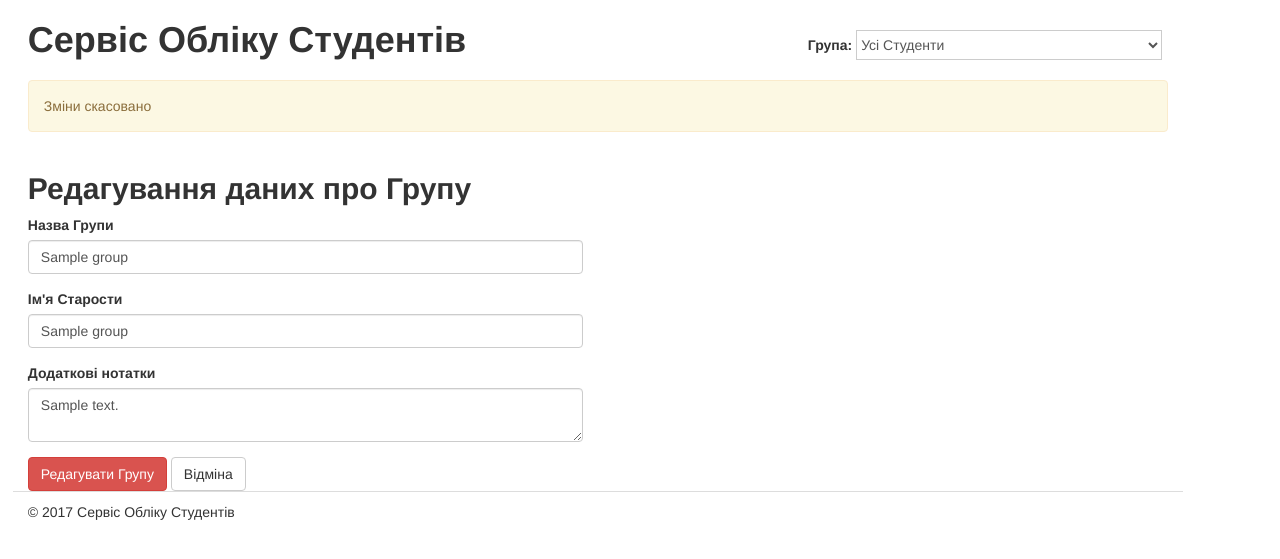
After one commit to alexlytvyn/ci-studentsdb, a CodeIgniter app: page /database/index.php/groups/edit/1 in a window 1280 px wide. The commit adds this page. Shown: the top 559 px of the page. Run offline with CodeIgniter, Linux system fonts and the light colour scheme; tables that the repository leaves empty or names only in its code hold one stand-in row (values such as "Sample post").

Commit message:
Add Group Editing Feature.

```diff
--- a/application/controllers/Groups.php
+++ b/application/controllers/Groups.php
@@ -73,4 +73,22 @@ class Groups extends CI_Controller
         $this->load->view('templates/group_delete_confirm', $data);
         $this->load->view('parts/footer');
     }
+
+		public function edit($id)
+    {
+			$data['title'] = 'Редагування інформації про Групу';
+			if (isset($_POST['edit_group_button'])) {
+					if ($this->groups_model->group_update($id)) {
+							$this->session->set_flashdata('success', 'Дані про Групу було успішно оновлено!');
+							redirect(base_url().'groups/edit/'.$id, 'refresh');
+					} else {
+							$this->session->set_flashdata('error', 'A error occured during data updating. Please try again later.');
+							redirect(base_url().'groups/edit/'.$id, 'refresh');
+					}
+			}
+			$data['current_group'] = $this->groups_model->get_group($id);
+			$this->load->view('parts/header', $data);
+			$this->load->view('templates/group_edit', $data);
+			$this->load->view('parts/footer');
+    }
 }
--- a/application/models/Groups_model.php
+++ b/application/models/Groups_model.php
@@ -39,4 +39,16 @@ class Groups_model extends CI_Model
 			$query = $this->db->get();
 			return $query->row();
 		}
+
+		public function group_update($id)
+    {
+			$data = array(
+					'group_name' => $this->input->post('group_name'),
+					'leader_name' => $this->input->post('leader_name'),
+					'notes' => $this->input->post('notes')
+			);
+			$this->db->where('id', $id);
+			$this->db->update('groups', $data);
+			return $id;
+    }
 }
--- /dev/null
+++ b/application/views/templates/group_edit.php
@@ -0,0 +1,31 @@
+<!-- Start Main Page Content -->
+		<div class="row" id="content-columns">
+			<div class="col-xs-12" id="status-message">
+				<!-- Status Message -->
+				<div class="alert alert-warning">Зміни скасовано</div>
+			</div>
+		</div>
+		<div class="row">
+		  <div class="col-md-6">
+				<!-- Start Groups Editing Form -->
+				<form class="" action="" method="post">
+					<h2>Редагування даних про Групу</h2>
+					<div class="form-group">
+					  <label for="group_name">Назва Групи</label>
+					  <input type="text" class="form-control" name="group_name" placeholder="Введіть Назву Групи" value="<?php echo $current_group->group_name; ?>">
+					</div>
+					<div class="form-group">
+					  <label for="leader_name">Ім'я Старости</label>
+					  <input type="text" class="form-control" name="leader_name" placeholder="Введіть ім'я Старости" value="<?php echo $current_group->leader_name; ?>">
+					</div>
+					<div class="form-group">
+					  <label for="notes">Додаткові нотатки</label>
+					  <textarea name="notes" class="form-control" placeholder="Тут можна вказати додаткові нотатки"><?php echo $current_group->notes; ?></textarea>
+					</div>
+					<button type="submit" name="edit_group_button" class="btn btn-danger">Редагувати Групу</button>
+					<a href="<?php echo base_url().'groups'; ?>" class="btn btn-default">Відміна</a>
+				</form>
+
+		  </div>
+		</div>
+		<!-- End Main Page Content -->
--- a/application/views/templates/groups.php
+++ b/application/views/templates/groups.php
@@ -19,8 +19,8 @@
 						<?php foreach ($groups as $group): ?>
 							<tr>
 								<td><?php echo $i++; ?></td>
-								<td><a title="Редагувати" href="#"><?php echo $group->group_name; ?></a></td>
-								<td><a title="Редагувати" href="#"><?php echo $group->leader_name; ?></a></td>
+								<td><a title="Редагувати" href="<?php echo base_url().'groups/edit/'.$group->id; ?>"><?php echo $group->group_name; ?></a></td>
+								<td><a title="Редагувати" href="<?php echo base_url().'groups/edit/'.$group->id; ?>"><?php echo $group->leader_name; ?></a></td>
 								<td>
 									<div class="dropdown">
 										<button class="btn btn-default dropdown-toggle" type="button" data-toggle="dropdown">Дія
@@ -31,7 +31,7 @@
 												<a role="menuitem" tabindex="-1" href="#">Відвідування</a>
 											</li>
 											<li role="presentation">
-												<a role="menuitem" tabindex="-1" href="#">Редагувати</a>
+												<a role="menuitem" tabindex="-1" href="<?php echo base_url().'groups/edit/'.$group->id; ?>">Редагувати</a>
 											</li>
 											<li role="presentation">
 												<a role="menuitem" tabindex="-1" href="<?php echo base_url().'groups/delete/'.$group->id; ?>">Видалити</a>
```
